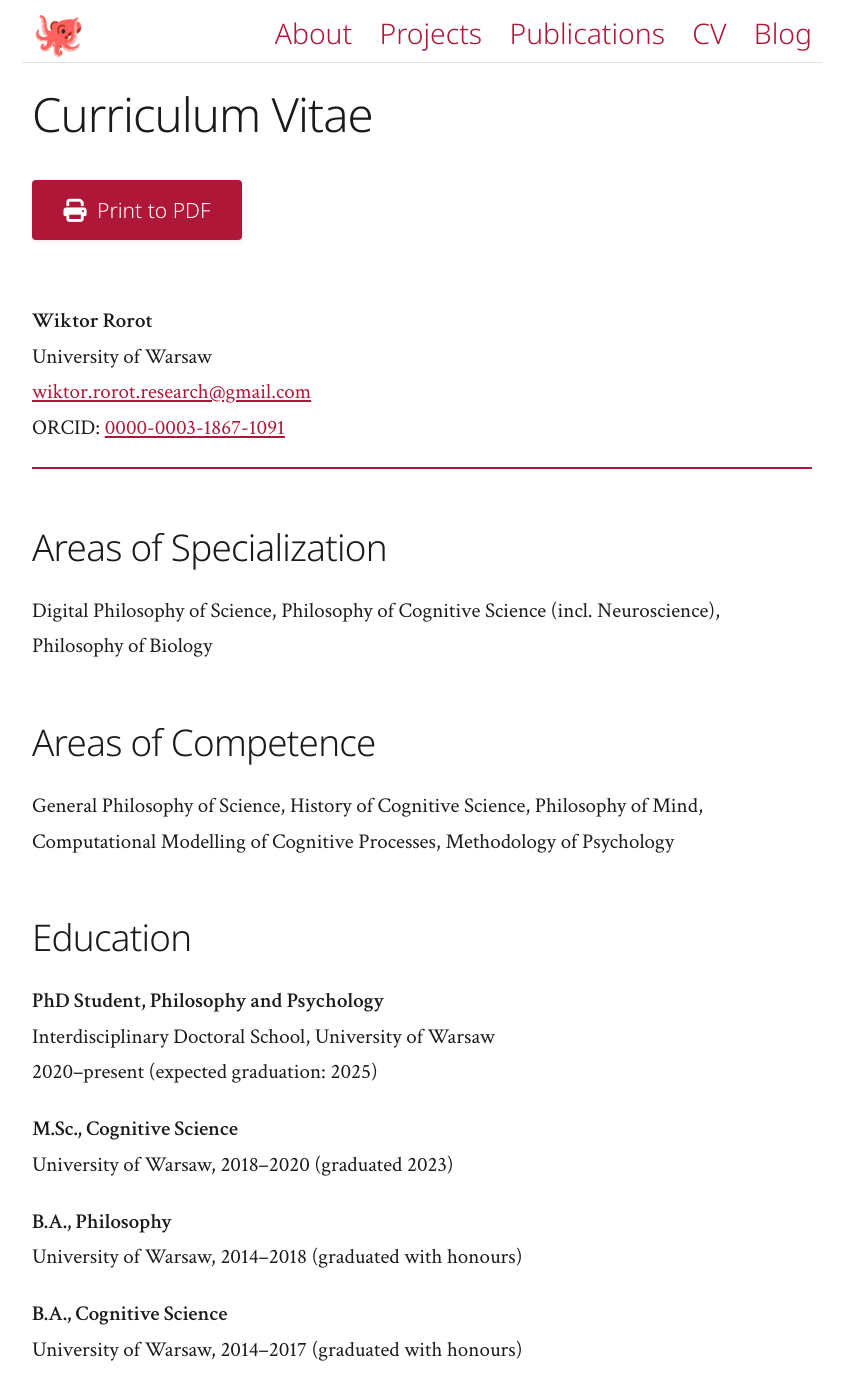
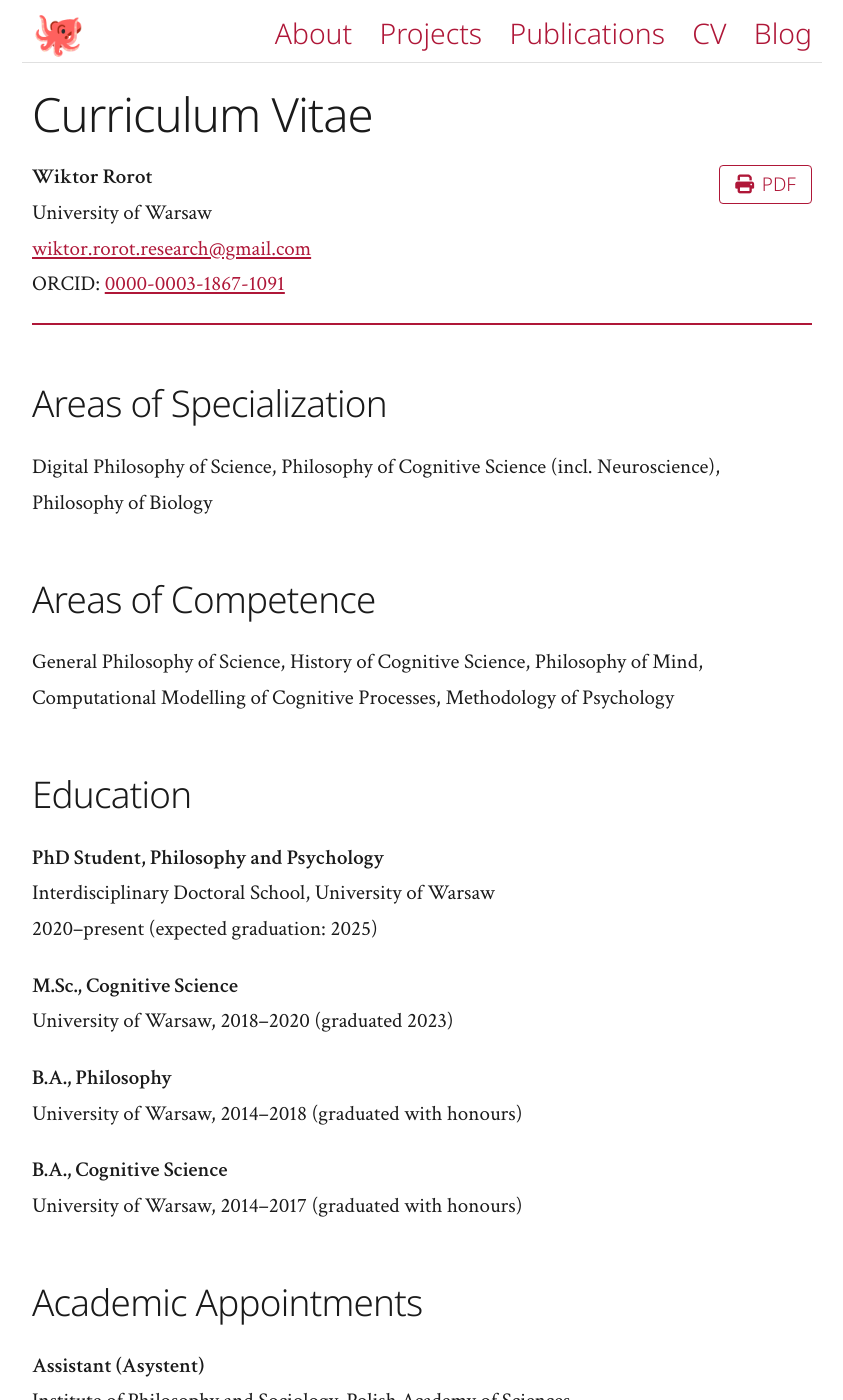
Before and after one commit to wikror/wikror.github.io, a Jekyll site: the page built from cv/index.md, in a window 1280 px wide and 1400 px high. Shown: the whole window, without its empty margins (218-1061 px from the left). Built offline with Jekyll 4.4.1, drawn with Linux system fonts in a browser that asks for light colours; a style sheet for code colours, icons or effects is not loaded.

Commit message:
Restyle print button to match publication page buttons
- Changed button styling to match DOI/PDF buttons (outlined style)
- Moved button to right column aligned with CV header
- Created two-column layout: contact info on left, actions on right
- Shortened button text to 'PDF' for consistency
- Added responsive layout for mobile screens

```diff
--- a/_sass/_cv.scss
+++ b/_sass/_cv.scss
@@ -2,37 +2,66 @@
   CV page styling
 */
 
+.cv-header-container {
+  display: flex;
+  justify-content: space-between;
+  align-items: flex-start;
+  margin-bottom: 2em;
+  padding-bottom: 1em;
+  border-bottom: 2px solid var(--link-color);
+  gap: 2em;
+}
+
+.cv-header {
+  flex: 1;
+}
+
+.cv-actions {
+  display: flex;
+  align-items: flex-start;
+  padding-top: 0.25em;
+}
+
 .print-button {
-  background-color: var(--link-color);
-  color: white;
-  border: none;
-  padding: 0.75em 1.5em;
-  font-size: 1em;
+  font-size: 0.9em;
   font-weight: 300;
-  font-family: $base-font-family;
+  color: var(--link-color);
+  background-color: transparent;
+  text-decoration: none;
+  padding: 0.3em 0.8em;
+  border: 1px solid var(--link-color);
   border-radius: 4px;
-  cursor: pointer;
   transition: all 0.2s ease;
-  margin-bottom: 2em;
   display: inline-flex;
   align-items: center;
-  gap: 0.5em;
-  box-shadow: 0 2px 4px var(--shadow-color);
+  gap: 0.4em;
+  font-family: $base-font-family;
+  cursor: pointer;
+  white-space: nowrap;
 }
 
 .print-button:hover {
-  background-color: color-mix(in srgb, var(--link-color) 85%, black);
+  background-color: var(--link-color);
+  color: var(--bg-color);
   transform: translateY(-2px);
-  box-shadow: 0 4px 8px var(--shadow-color);
-}
-
-.print-button:active {
-  transform: translateY(0);
-  box-shadow: 0 1px 2px var(--shadow-color);
+  box-shadow: 0 2px 8px var(--shadow-color);
+  border-bottom: 1px solid var(--link-color);
 }
 
 .print-button i {
-  font-size: 1.1em;
+  font-size: 1em;
+}
+
+/* Responsive layout for smaller screens */
+@media (max-width: 600px) {
+  .cv-header-container {
+    flex-direction: column;
+    gap: 1em;
+  }
+
+  .cv-actions {
+    align-self: flex-start;
+  }
 }
 
 /* Hide print button when printing */
@@ -54,12 +83,10 @@
     color: inherit;
     text-decoration: none;
   }
-}
 
-.cv-header {
-  margin-bottom: 2em;
-  padding-bottom: 1em;
-  border-bottom: 2px solid var(--link-color);
+  .cv-header-container {
+    border-bottom: 1px solid #000;
+  }
 }
 
 .cv-contact {
--- a/cv/index.md
+++ b/cv/index.md
@@ -3,16 +3,19 @@ title: Curriculum Vitae
 layout: page
 ---
 
-<button onclick="window.print()" class="print-button" aria-label="Print CV to PDF">
-  <i class="fa fa-print"></i> Print to PDF
-</button>
-
-<div class="cv-header">
-  <div class="cv-contact">
-    <strong>Wiktor Rorot</strong><br>
-    University of Warsaw<br>
-    <a href="mailto:wiktor.rorot.research@gmail.com">wiktor.rorot.research@gmail.com</a><br>
-    ORCID: <a href="https://orcid.org/0000-0003-1867-1091" target="_blank" rel="noopener">0000-0003-1867-1091</a>
+<div class="cv-header-container">
+  <div class="cv-header">
+    <div class="cv-contact">
+      <strong>Wiktor Rorot</strong><br>
+      University of Warsaw<br>
+      <a href="mailto:wiktor.rorot.research@gmail.com">wiktor.rorot.research@gmail.com</a><br>
+      ORCID: <a href="https://orcid.org/0000-0003-1867-1091" target="_blank" rel="noopener">0000-0003-1867-1091</a>
+    </div>
+  </div>
+  <div class="cv-actions">
+    <button onclick="window.print()" class="print-button" aria-label="Print CV to PDF">
+      <i class="fa fa-print"></i> PDF
+    </button>
   </div>
 </div>
 
```
